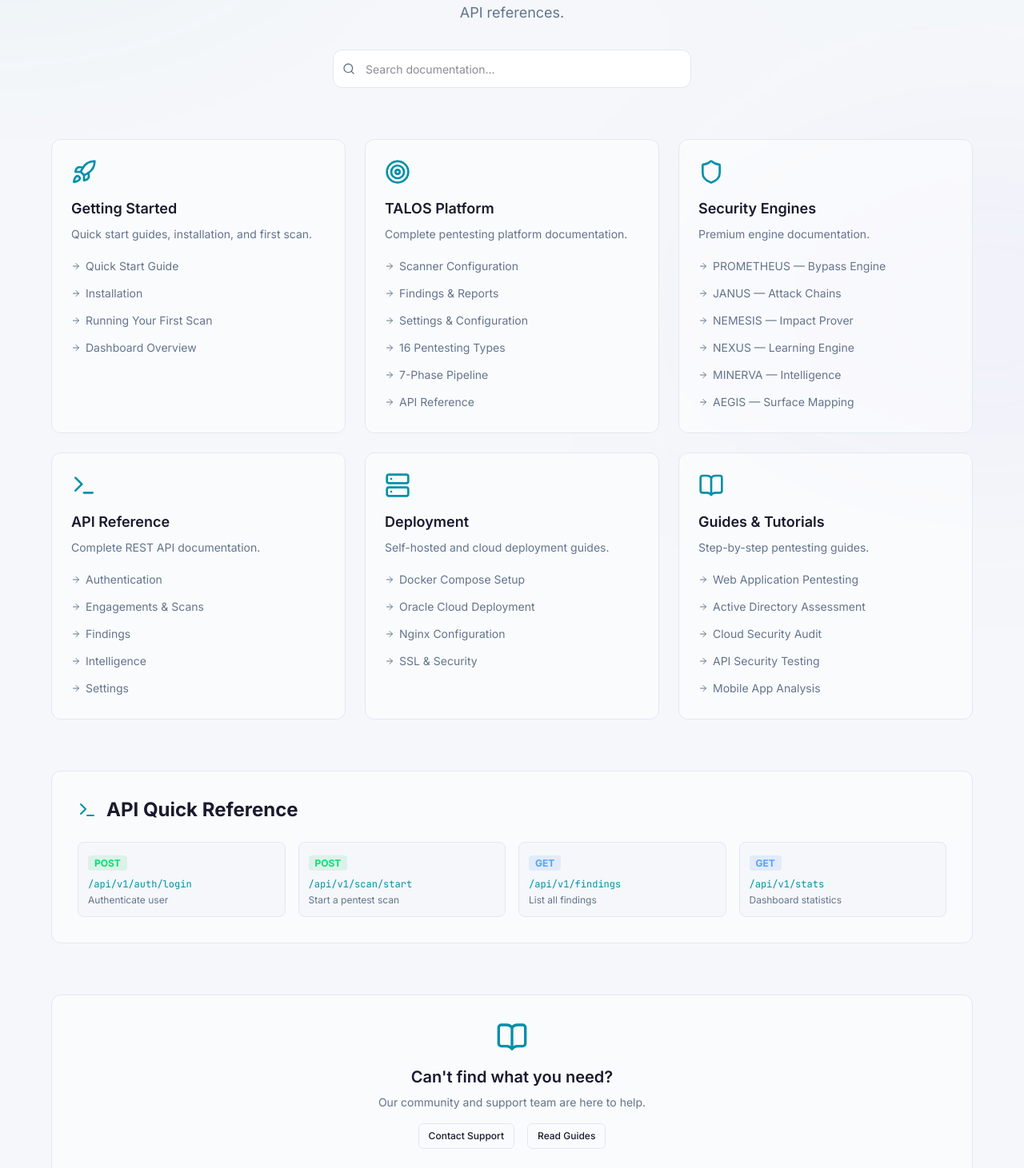
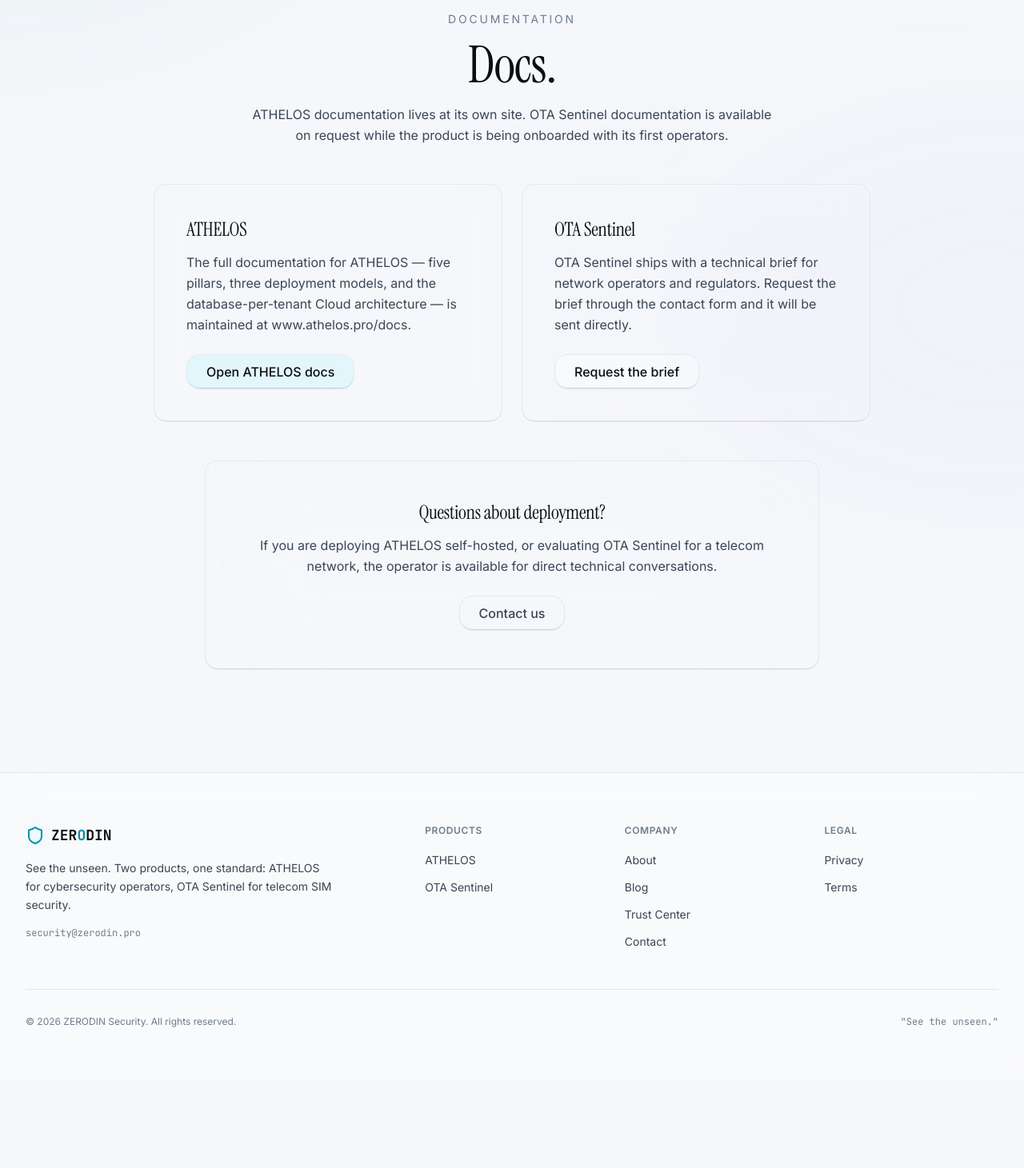
Before and after one commit to ZERODIN-IO/zerodin, a Next.js app: page /docs in a window 1280 px wide. Shown: the part 307-1768 px from the top of the page at 80% size. After the commit the page ends 1657 px from the top, so only its background shows below. Built offline with nearby package versions, Linux system fonts and the light colour scheme.

Commit message:
feat(site): migrate blog index, blog post, and docs to glass system

```diff
--- a/src/app/blog/[slug]/page.tsx
+++ b/src/app/blog/[slug]/page.tsx
@@ -1,7 +1,13 @@
 import { notFound } from "next/navigation";
-import { Badge } from "@/components/ui/badge";
 import Link from "next/link";
-import { ArrowLeft, Calendar, User, Clock } from "lucide-react";
+import { ArrowLeft } from "lucide-react";
+import {
+  Glass,
+  DisplayText,
+  BodyText,
+  Section,
+  Reveal,
+} from "@/components/glass";
 
 interface BlogPost {
   slug: string;
@@ -191,63 +197,83 @@ export default async function BlogPostPage({
   const paragraphs = post.content.split("\n\n");
 
   return (
-    <div className="py-20 px-4">
-      <div className="max-w-3xl mx-auto">
+    <main className="min-h-screen pt-24">
+      <Section spacing="lg">
         <Link
           href="/blog"
-          className="inline-flex items-center gap-2 text-sm text-muted-foreground hover:text-foreground transition-colors mb-8"
+          className="inline-flex items-center gap-2 text-sm text-text-secondary hover:text-text-primary transition-colors mb-8"
         >
           <ArrowLeft className="h-4 w-4" />
           All posts
         </Link>
 
+        <Reveal>
+          <Glass material="crystal" className="p-8 md:p-14">
             <div className="mb-8">
-          <Badge variant="default" className="mb-4">
+              <BodyText
+                size="sm"
+                tone="tertiary"
+                className="uppercase tracking-[0.2em] mb-4"
+              >
                 {post.category}
-          </Badge>
-          <h1 className="text-4xl md:text-5xl font-bold mb-6 gradient-text">
+              </BodyText>
+              <DisplayText size="lg" as="h1" className="mb-6">
                 {post.title}
-          </h1>
-          <div className="flex flex-wrap items-center gap-4 text-sm text-muted-foreground">
-            <span className="flex items-center gap-1.5">
-              <Calendar className="h-4 w-4" /> {post.date}
-            </span>
-            <span className="flex items-center gap-1.5">
-              <User className="h-4 w-4" /> {post.author}
-            </span>
-            <span className="flex items-center gap-1.5">
-              <Clock className="h-4 w-4" /> {post.readTime}
-            </span>
+              </DisplayText>
+              <div className="flex flex-wrap items-center gap-4 text-sm">
+                <BodyText size="sm" tone="tertiary">
+                  {post.date}
+                </BodyText>
+                <span className="h-1 w-1 rounded-full bg-border-subtle" />
+                <BodyText size="sm" tone="tertiary">
+                  {post.author}
+                </BodyText>
+                <span className="h-1 w-1 rounded-full bg-border-subtle" />
+                <BodyText size="sm" tone="tertiary">
+                  {post.readTime}
+                </BodyText>
               </div>
             </div>
 
-        <article className="prose prose-invert max-w-none">
+            <article>
               {paragraphs.map((para, i) => {
                 if (para.startsWith("## ")) {
                   return (
-                <h2 key={i} className="text-2xl font-semibold mt-10 mb-4 text-foreground">
+                    <DisplayText
+                      key={i}
+                      size="md"
+                      as="h2"
+                      className="text-xl md:text-2xl mt-10 mb-4"
+                    >
                       {para.replace("## ", "")}
-                </h2>
+                    </DisplayText>
                   );
                 }
                 return (
-              <p key={i} className="text-muted-foreground leading-relaxed mb-6">
+                  <BodyText
+                    key={i}
+                    size="base"
+                    tone="secondary"
+                    className="mb-6"
+                  >
                     {para}
-              </p>
+                  </BodyText>
                 );
               })}
             </article>
 
-        <div className="mt-16 pt-8 border-t border-border">
+            <div className="mt-12 pt-8 border-t border-border-subtle">
               <Link
                 href="/blog"
-            className="inline-flex items-center gap-2 text-sm text-muted-foreground hover:text-foreground transition-colors"
+                className="inline-flex items-center gap-2 text-sm text-text-secondary hover:text-text-primary transition-colors"
               >
                 <ArrowLeft className="h-4 w-4" />
                 Back to all posts
               </Link>
             </div>
-      </div>
-    </div>
+          </Glass>
+        </Reveal>
+      </Section>
+    </main>
   );
 }
--- a/src/app/blog/page.tsx
+++ b/src/app/blog/page.tsx
@@ -1,8 +1,13 @@
 "use client";
 
-import { Badge } from "@/components/ui/badge";
 import Link from "next/link";
-import { ArrowRight, Calendar, User } from "lucide-react";
+import {
+  Glass,
+  DisplayText,
+  BodyText,
+  Section,
+  Reveal,
+} from "@/components/glass";
 
 const posts = [
   {
@@ -36,49 +41,70 @@ const posts = [
 
 export default function BlogPage() {
   return (
-    <div className="py-20 px-4">
-      <div className="max-w-4xl mx-auto">
-        <div className="text-center mb-16">
-          <Badge variant="default" className="mb-4">Blog</Badge>
-          <h1 className="text-5xl font-bold mb-4 gradient-text">Writing</h1>
-          <p className="text-muted-foreground max-w-2xl mx-auto text-lg">
+    <main className="min-h-screen pt-24">
+      <Section spacing="lg">
+        <Reveal>
+          <div className="text-center mb-12">
+            <BodyText
+              size="sm"
+              tone="tertiary"
+              className="uppercase tracking-[0.2em] mb-4"
+            >
+              Blog
+            </BodyText>
+            <DisplayText size="lg" as="h1" className="mb-4">
+              Writing.
+            </DisplayText>
+            <BodyText size="base" tone="secondary" className="max-w-2xl mx-auto">
               Occasional notes on the two products ZERODIN ships, the
               engineering behind them, and what it is like to build security
               software from Sierra Leone.
-          </p>
+            </BodyText>
           </div>
+        </Reveal>
 
-        <div className="grid md:grid-cols-2 gap-6">
-          {posts.map((post) => (
-            <Link key={post.slug} href={`/blog/${post.slug}`}>
-              <article className="group p-6 rounded-xl border border-border bg-card hover:border-primary/30 transition-all duration-300 h-full glow-cyan">
-                <div className="flex items-center gap-3 text-xs text-muted-foreground mb-3">
-                  <span className="flex items-center gap-1">
-                    <Calendar className="h-3 w-3" /> {post.date}
-                  </span>
-                  <span className="flex items-center gap-1">
-                    <User className="h-3 w-3" /> {post.author}
-                  </span>
+        <div className="grid grid-cols-1 md:grid-cols-2 gap-6">
+          {posts.map((post, index) => (
+            <Reveal key={post.slug} delay={0.1 * index}>
+              <Link href={`/blog/${post.slug}`} className="block h-full">
+                <Glass
+                  material="clear"
+                  hoverable
+                  className="p-6 md:p-8 h-full flex flex-col"
+                >
+                  <div className="flex items-center gap-3 mb-4 text-xs">
+                    <BodyText size="sm" tone="tertiary">
+                      {post.date}
+                    </BodyText>
+                    <span className="h-1 w-1 rounded-full bg-border-subtle" />
+                    <BodyText size="sm" tone="tertiary">
+                      {post.author}
+                    </BodyText>
                   </div>
-                <h2 className="text-lg font-semibold mb-2 group-hover:text-primary transition-colors">
+                  <DisplayText size="md" as="h2" className="text-xl md:text-2xl mb-3">
                     {post.title}
-                </h2>
-                <p className="text-sm text-muted-foreground mb-4 leading-relaxed">
+                  </DisplayText>
+                  <BodyText size="sm" tone="secondary" className="mb-6 flex-1">
                     {post.excerpt}
-                </p>
+                  </BodyText>
                   <div className="flex items-center justify-between">
-                  <Badge variant="secondary" className="text-xs">
+                    <BodyText
+                      size="sm"
+                      tone="secondary"
+                      className="uppercase tracking-wider text-text-accent"
+                    >
                       {post.category}
-                  </Badge>
-                  <span className="text-xs text-primary flex items-center gap-1 opacity-0 group-hover:opacity-100 transition-opacity">
-                    Read More <ArrowRight className="h-3 w-3" />
-                  </span>
+                    </BodyText>
+                    <BodyText size="sm" tone="secondary" className="text-text-accent">
+                      Read more →
+                    </BodyText>
                   </div>
-              </article>
+                </Glass>
               </Link>
+            </Reveal>
           ))}
         </div>
-      </div>
-    </div>
+      </Section>
+    </main>
   );
 }
--- a/src/app/docs/page.tsx
+++ b/src/app/docs/page.tsx
@@ -1,187 +1,94 @@
-'use client';
+"use client";
 
-import { Badge } from '@/components/ui/badge';
-import { Button } from '@/components/ui/button';
-import Link from 'next/link';
 import {
-  BookOpen, Terminal, Shield, Zap, Globe, Eye, Server, Rocket,
-  Key, Code, ArrowRight, FileText, Search, Settings,
-  Cloud, Smartphone, Radio, Users, Lock, Target
-} from 'lucide-react';
-import { motion } from 'framer-motion';
-
-const docSections = [
-  {
-    icon: Rocket,
-    title: 'Getting Started',
-    description: 'Quick start guides, installation, and first scan.',
-    links: [
-      { label: 'Quick Start Guide', href: '/docs/quickstart' },
-      { label: 'Installation', href: '/docs/installation' },
-      { label: 'Running Your First Scan', href: '/docs/first-scan' },
-      { label: 'Dashboard Overview', href: '/docs/dashboard' },
-    ],
-  },
-  {
-    icon: Target,
-    title: 'TALOS Platform',
-    description: 'Complete pentesting platform documentation.',
-    links: [
-      { label: 'Scanner Configuration', href: '/docs/talos/scanner' },
-      { label: 'Findings & Reports', href: '/docs/talos/findings' },
-      { label: 'Settings & Configuration', href: '/docs/talos/settings' },
-      { label: '16 Pentesting Types', href: '/docs/talos/pentesting-types' },
-      { label: '7-Phase Pipeline', href: '/docs/talos/pipeline' },
-      { label: 'API Reference', href: '/docs/api' },
-    ],
-  },
-  {
-    icon: Shield,
-    title: 'Security Engines',
-    description: 'Premium engine documentation.',
-    links: [
-      { label: 'PROMETHEUS — Bypass Engine', href: '/docs/engines/prometheus' },
-      { label: 'JANUS — Attack Chains', href: '/docs/engines/janus' },
-      { label: 'NEMESIS — Impact Prover', href: '/docs/engines/nemesis' },
-      { label: 'NEXUS — Learning Engine', href: '/docs/engines/nexus' },
-      { label: 'MINERVA — Intelligence', href: '/docs/engines/minerva' },
-      { label: 'AEGIS — Surface Mapping', href: '/docs/engines/aegis' },
-    ],
-  },
-  {
-    icon: Terminal,
-    title: 'API Reference',
-    description: 'Complete REST API documentation.',
-    links: [
-      { label: 'Authentication', href: '/docs/api/auth' },
-      { label: 'Engagements & Scans', href: '/docs/api/engagements' },
-      { label: 'Findings', href: '/docs/api/findings' },
-      { label: 'Intelligence', href: '/docs/api/intelligence' },
-      { label: 'Settings', href: '/docs/api/settings' },
-    ],
-  },
-  {
-    icon: Server,
-    title: 'Deployment',
-    description: 'Self-hosted and cloud deployment guides.',
-    links: [
-      { label: 'Docker Compose Setup', href: '/docs/deployment/docker' },
-      { label: 'Oracle Cloud Deployment', href: '/docs/deployment/oracle' },
-      { label: 'Nginx Configuration', href: '/docs/deployment/nginx' },
-      { label: 'SSL & Security', href: '/docs/deployment/ssl' },
-    ],
-  },
-  {
-    icon: BookOpen,
-    title: 'Guides & Tutorials',
-    description: 'Step-by-step pentesting guides.',
-    links: [
-      { label: 'Web Application Pentesting', href: '/docs/guides/web-app' },
-      { label: 'Active Directory Assessment', href: '/docs/guides/ad' },
-      { label: 'Cloud Security Audit', href: '/docs/guides/cloud' },
-      { label: 'API Security Testing', href: '/docs/guides/api' },
-      { label: 'Mobile App Analysis', href: '/docs/guides/mobile' },
-    ],
-  },
-];
+  Glass,
+  GlassButton,
+  DisplayText,
+  BodyText,
+  Section,
+  Reveal,
+} from "@/components/glass";
 
 export default function DocsPage() {
   return (
-    <div className="py-20 px-4">
-      <div className="max-w-6xl mx-auto">
-        {/* Header */}
-        <div className="text-center mb-16">
-          <Badge variant="default" className="mb-4">Documentation</Badge>
-          <h1 className="text-5xl font-bold mb-4 gradient-text">Documentation</h1>
-          <p className="text-muted-foreground max-w-2xl mx-auto text-lg">
-            Everything you need to master the Zerodin platform. From quickstart guides to API references.
-          </p>
+    <main className="min-h-screen pt-24">
+      <Section spacing="lg">
+        <Reveal>
+          <div className="text-center mb-12">
+            <BodyText
+              size="sm"
+              tone="tertiary"
+              className="uppercase tracking-[0.2em] mb-4"
+            >
+              Documentation
+            </BodyText>
+            <DisplayText size="lg" as="h1" className="mb-4">
+              Docs.
+            </DisplayText>
+            <BodyText size="base" tone="secondary" className="max-w-2xl mx-auto">
+              ATHELOS documentation lives at its own site. OTA Sentinel
+              documentation is available on request while the product is
+              being onboarded with its first operators.
+            </BodyText>
+          </div>
+        </Reveal>
 
-          {/* Search Bar */}
-          <div className="max-w-md mx-auto mt-8 relative">
-            <Search className="absolute left-3 top-1/2 -translate-y-1/2 h-4 w-4 text-muted-foreground" />
-            <input
-              type="text"
-              placeholder="Search documentation..."
-              className="w-full h-12 rounded-xl border border-border bg-card pl-10 pr-4 text-sm focus:border-primary/50 focus:outline-none focus:ring-1 focus:ring-primary/20 transition-all"
-            />
-          </div>
+        <div className="grid grid-cols-1 md:grid-cols-2 gap-6 max-w-4xl mx-auto">
+          <Reveal delay={0.1}>
+            <Glass material="crystal" className="p-8 md:p-10 h-full flex flex-col">
+              <DisplayText size="md" as="h2" className="text-2xl mb-3">
+                ATHELOS
+              </DisplayText>
+              <BodyText size="base" tone="secondary" className="mb-6 flex-1">
+                The full documentation for ATHELOS — five pillars, three
+                deployment models, and the database-per-tenant Cloud
+                architecture — is maintained at www.athelos.pro/docs.
+              </BodyText>
+              <a
+                href="https://www.athelos.pro/docs"
+                target="_blank"
+                rel="noopener noreferrer"
+              >
+                <GlassButton variant="primary" size="md">
+                  Open ATHELOS docs
+                </GlassButton>
+              </a>
+            </Glass>
+          </Reveal>
+
+          <Reveal delay={0.2}>
+            <Glass material="clear" className="p-8 md:p-10 h-full flex flex-col">
+              <DisplayText size="md" as="h2" className="text-2xl mb-3">
+                OTA Sentinel
+              </DisplayText>
+              <BodyText size="base" tone="secondary" className="mb-6 flex-1">
+                OTA Sentinel ships with a technical brief for network
+                operators and regulators. Request the brief through the
+                contact form and it will be sent directly.
+              </BodyText>
+              <GlassButton href="/contact?product=ota-sentinel" variant="secondary" size="md">
+                Request the brief
+              </GlassButton>
+            </Glass>
+          </Reveal>
         </div>
 
-        {/* Doc Sections Grid */}
-        <div className="grid md:grid-cols-2 lg:grid-cols-3 gap-6">
-          {docSections.map((section, index) => (
-            <motion.div
-              key={section.title}
-              initial={{ opacity: 0, y: 20 }}
-              whileInView={{ opacity: 1, y: 0 }}
-              viewport={{ once: true }}
-              transition={{ delay: index * 0.1 }}
-              className="p-6 rounded-xl border border-border bg-card/50 hover:border-primary/30 transition-all duration-300"
-            >
-              <section.icon className="h-8 w-8 text-primary mb-4" />
-              <h3 className="text-lg font-semibold mb-2">{section.title}</h3>
-              <p className="text-sm text-muted-foreground mb-4">{section.description}</p>
-              <ul className="space-y-1.5">
-                {section.links.map((link) => (
-                  <li key={link.label}>
-                    <Link
-                      href={link.href}
-                      className="text-sm text-muted-foreground hover:text-primary flex items-center gap-1.5 transition-colors py-1"
-                    >
-                      <ArrowRight className="h-3 w-3 flex-shrink-0" />
-                      {link.label}
-                    </Link>
-                  </li>
-                ))}
-              </ul>
-            </motion.div>
-          ))}
-        </div>
-
-        {/* API Quick Reference */}
-        <div className="mt-16 p-8 rounded-xl border border-border bg-card/50">
-          <div className="flex items-center gap-3 mb-6">
-            <Terminal className="h-6 w-6 text-primary" />
-            <h2 className="text-2xl font-bold">API Quick Reference</h2>
-          </div>
-          <div className="grid sm:grid-cols-2 lg:grid-cols-4 gap-4">
-            {[
-              { method: 'POST', endpoint: '/api/v1/auth/login', desc: 'Authenticate user' },
-              { method: 'POST', endpoint: '/api/v1/scan/start', desc: 'Start a pentest scan' },
-              { method: 'GET', endpoint: '/api/v1/findings', desc: 'List all findings' },
-              { method: 'GET', endpoint: '/api/v1/stats', desc: 'Dashboard statistics' },
-            ].map((api) => (
-              <div key={api.endpoint} className="p-3 rounded-lg bg-background border border-border">
-                <span className={`text-xs font-bold px-2 py-0.5 rounded ${
-                  api.method === 'POST' ? 'bg-green-500/10 text-green-400' : 'bg-blue-500/10 text-blue-400'
-                }`}>
-                  {api.method}
-                </span>
-                <code className="block text-xs text-primary mt-2 font-mono">{api.endpoint}</code>
-                <span className="text-xs text-muted-foreground mt-1 block">{api.desc}</span>
-              </div>
-            ))}
-          </div>
-        </div>
-
-        {/* Help CTA */}
-        <div className="mt-16 text-center p-8 rounded-xl border border-border bg-card/50">
-          <BookOpen className="h-10 w-10 text-primary mx-auto mb-4" />
-          <h3 className="text-xl font-semibold mb-2">Can't find what you need?</h3>
-          <p className="text-sm text-muted-foreground mb-4">
-            Our community and support team are here to help.
-          </p>
-          <div className="flex gap-4 justify-center">
-            <Link href="/contact">
-              <Button variant="outline" size="sm">Contact Support</Button>
-            </Link>
-            <Link href="/blog">
-              <Button variant="outline" size="sm">Read Guides</Button>
-            </Link>
-          </div>
-        </div>
-      </div>
-    </div>
+        <Reveal delay={0.3}>
+          <Glass material="thick" className="max-w-3xl mx-auto p-8 md:p-12 mt-12 text-center">
+            <DisplayText size="md" as="h2" className="text-2xl mb-3">
+              Questions about deployment?
+            </DisplayText>
+            <BodyText size="base" tone="secondary" className="mb-6">
+              If you are deploying ATHELOS self-hosted, or evaluating OTA
+              Sentinel for a telecom network, the operator is available for
+              direct technical conversations.
+            </BodyText>
+            <GlassButton href="/contact" variant="ghost" size="md">
+              Contact us
+            </GlassButton>
+          </Glass>
+        </Reveal>
+      </Section>
+    </main>
   );
 }
```
Lines whose indentation alone changed are shown as unchanged.
